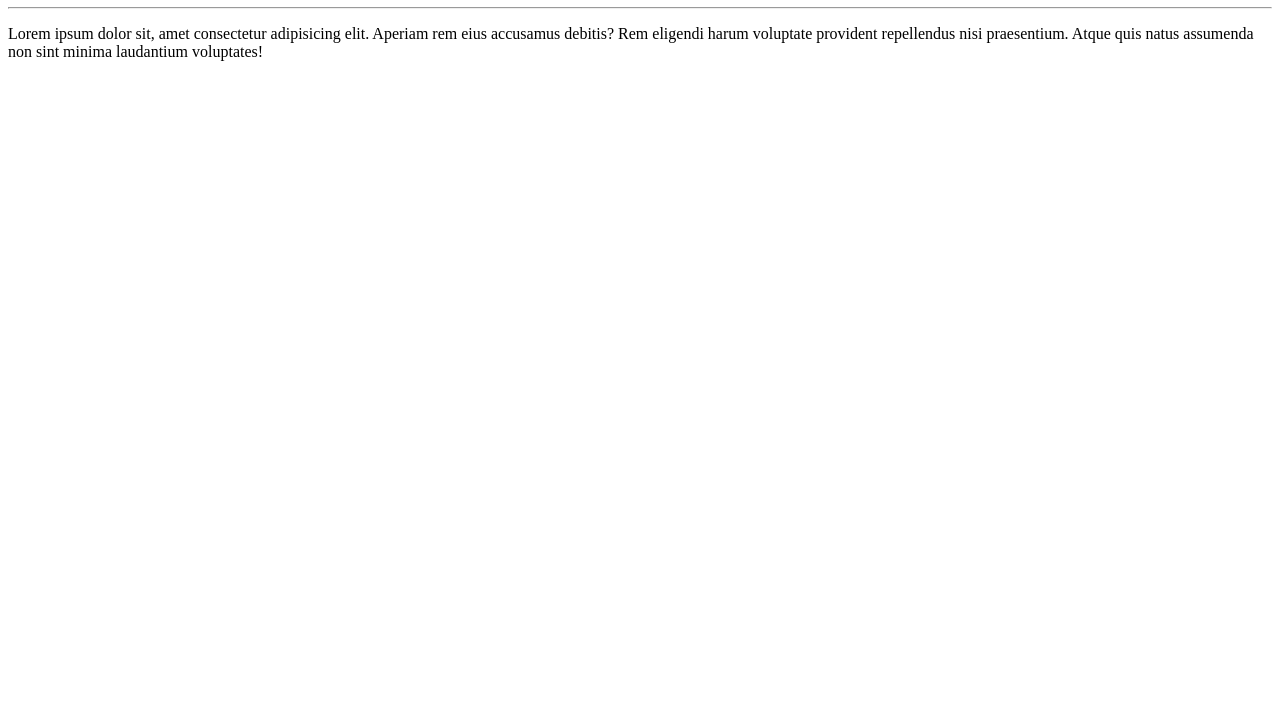
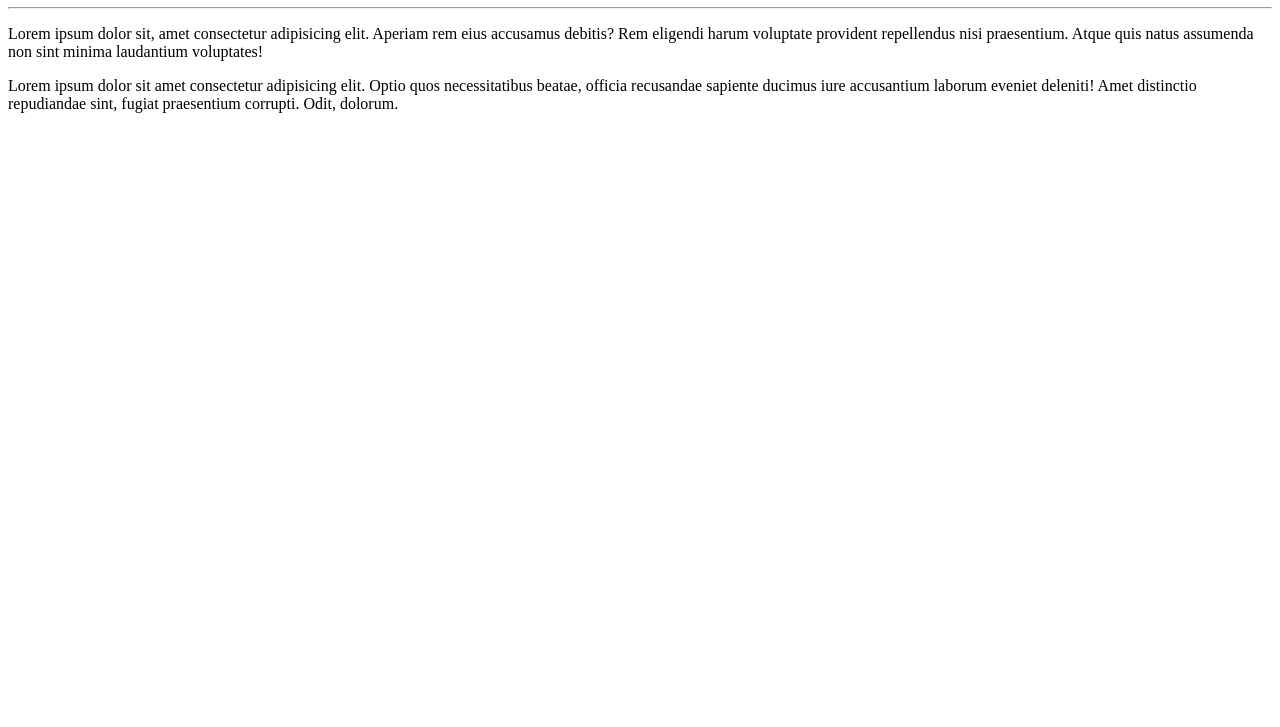
Before and after one commit to rafaeln96/Ola-Mundo, a plain HTML site: page site-exemplo/index.html in a window 1280 px wide. Shown: the part 73-800 px from the top of the page. Drawn offline with Linux system fonts and the light colour scheme.

Commit message:
adicionei um parágrafo

```diff
--- a/site-exemplo/index.html
+++ b/site-exemplo/index.html
@@ -10,5 +10,6 @@
     <h1>Olá, Mundo!</h1>
     <hr>
     <p>Lorem ipsum dolor sit, amet consectetur adipisicing elit. Aperiam rem eius accusamus debitis? Rem eligendi harum voluptate provident repellendus nisi praesentium. Atque quis natus assumenda non sint minima laudantium voluptates!</p>
+    <p>Lorem ipsum dolor sit amet consectetur adipisicing elit. Optio quos necessitatibus beatae, officia recusandae sapiente ducimus iure accusantium laborum eveniet deleniti! Amet distinctio repudiandae sint, fugiat praesentium corrupti. Odit, dolorum.</p>
 </body>
 </html>
```
